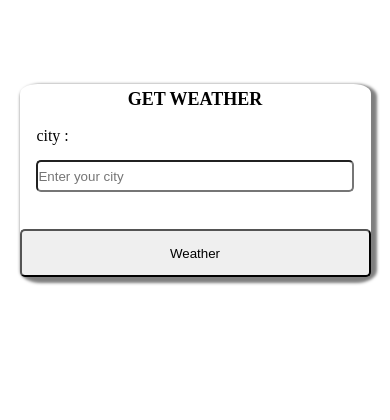
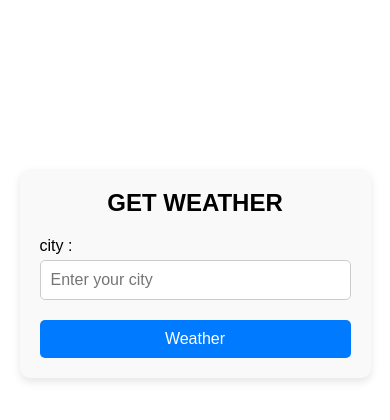
Before and after one commit to amansingh567/Weather-App, a plain HTML site: page index.html in a window 390 px wide. Drawn offline with Linux system fonts and the light colour scheme.

Commit message:
Update style.css

```diff
--- a/style.css
+++ b/style.css
@@ -2,72 +2,51 @@
     margin: 0;
     padding: 0;
     box-sizing: border-box;
+    font-family: Arial, sans-serif;
 }
 
 #weather {
-    padding-top: 5px;
-    height: auto;
-    width: 80vw;
+    padding: 20px;
+    width: 90%;
+    max-width: 400px;
     margin: 20vh auto;
-    border-radius: 5%;
-    box-shadow: 3px 3px 3px 3px rgba(0, 0, 0, 0.5);
-    display: flex;
-    flex-direction: column;
-    justify-content: center;
+    border-radius: 10px;
+    box-shadow: 0 4px 8px rgba(0, 0, 0, 0.1);
+    background-color: #f9f9f9;
+    text-align: center;
+}
+
+#heading {
+    font-size: 1.5rem;
+    margin-bottom: 20px;
 }
 
 #input {
-    height: auto;
-    margin: 2vh;
-    font-size: larger;
+    margin-bottom: 20px;
+    font-size: 1rem;
+    text-align: left;
 }
 
 #city {
+    width: 100%;
+    padding: 10px;
     border-radius: 5px;
-    width: 100%;
-    height: 2rem;
-    margin: 15px 0;
+    border: 1px solid #ccc;
+    margin-top: 5px;
+    font-size: 1rem;
 }
 
 #btn {
     width: 100%;
+    padding: 10px;
     border-radius: 5px;
-    margin: 5px 0 0 0;
-    height: 2rem;
+    background-color: #007bff;
+    color: white;
+    border: none;
+    font-size: 1rem;
+    cursor: pointer;
 }
 
-#heading {
-    text-align: center;
-    font-size: xx-large;
-    font-weight: 700;
+#btn:hover {
+    background-color: #0056b3;
 }
-
-/* Media Query for smaller screens */
-@media (max-width: 768px) {
-    #weather {
-        width: 90vw;
-        margin: 10vh auto;
-    }
-
-    #heading {
-        font-size: x-large;
-    }
-
-    #btn {
-        height: 2.5rem;
-    }
-}
-
-@media (max-width: 480px) {
-    #heading {
-        font-size: large;
-    }
-
-    #input {
-        font-size: medium;
-    }
-
-    #btn {
-        height: 3rem;
-    }
-}
```
